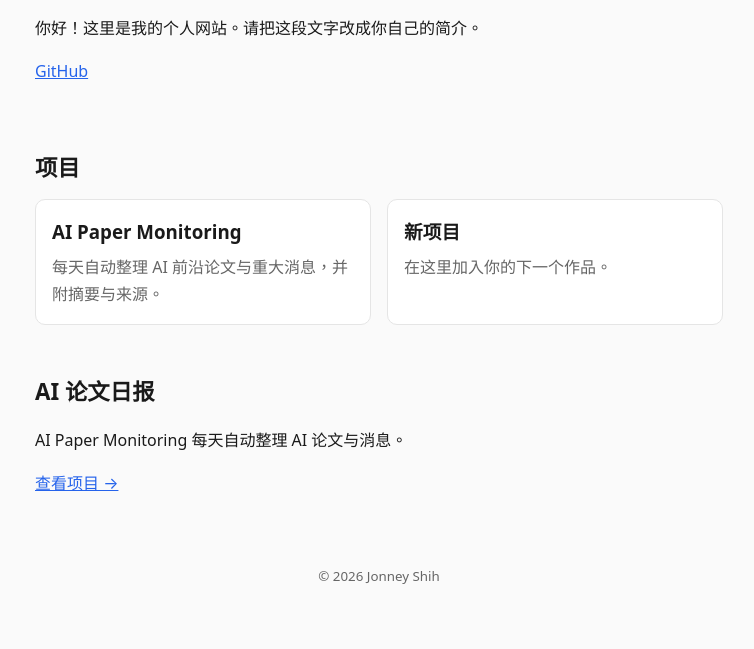
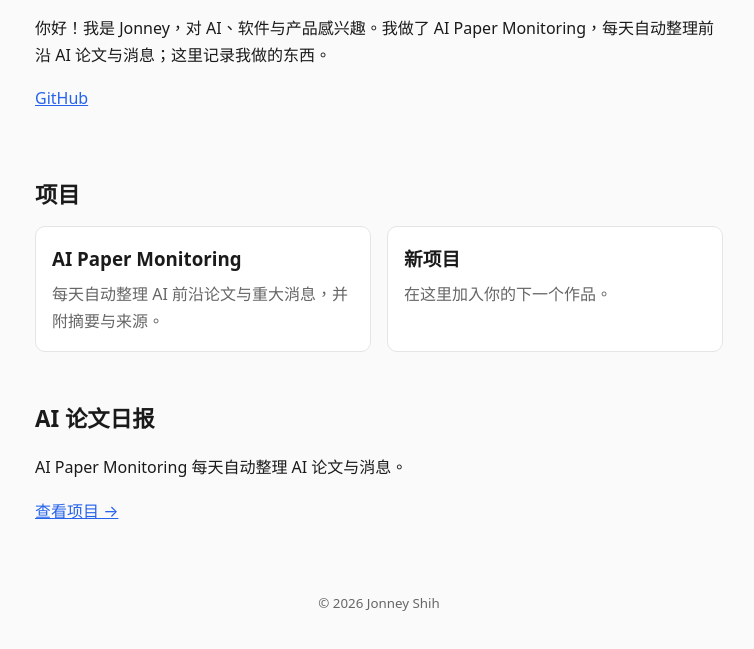
Before and after one commit to jonney-shih/jonney-shih.github.io, a plain HTML site: page index.html in a window 1280 px wide. Shown: the part 217-866 px from the top of the page, without its empty margins (261-1015 px from the left). Drawn offline with Linux system fonts and the light colour scheme.

Commit message:
Replace placeholder intro with real bio
Co-Authored-By: Claude Sonnet 5.5 <noreply@anthropic.com>

```diff
--- a/index.html
+++ b/index.html
@@ -21,7 +21,7 @@
   <section id="about">
     <h1>Jonney Shih</h1>
     <p class="tagline" data-zh="探索 AI、软件与产品。" data-en="Exploring AI, software and products.">探索 AI、软件与产品。</p>
-    <p data-zh="你好！这里是我的个人网站。请把这段文字改成你自己的简介。" data-en="Hi! This is my personal site. Replace this text with your own intro.">你好！这里是我的个人网站。请把这段文字改成你自己的简介。</p>
+    <p data-zh="你好！我是 Jonney，对 AI、软件与产品感兴趣。我做了 AI Paper Monitoring，每天自动整理前沿 AI 论文与消息；这里记录我做的东西。" data-en="Hi, I’m Jonney. I’m interested in AI, software and products. I built AI Paper Monitoring, which compiles frontier AI papers and news every day; this site collects what I make.">你好！我是 Jonney，对 AI、软件与产品感兴趣。我做了 AI Paper Monitoring，每天自动整理前沿 AI 论文与消息；这里记录我做的东西。</p>
     <p class="links">
       <a href="https://github.com/jonney-shih" target="_blank" rel="noopener">GitHub</a>
     </p>
```
